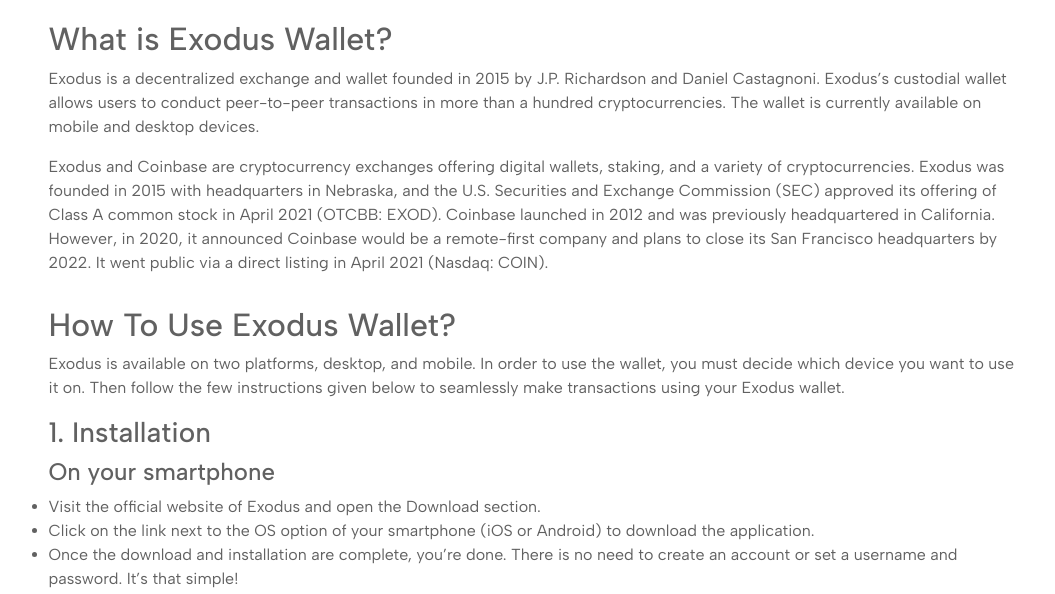
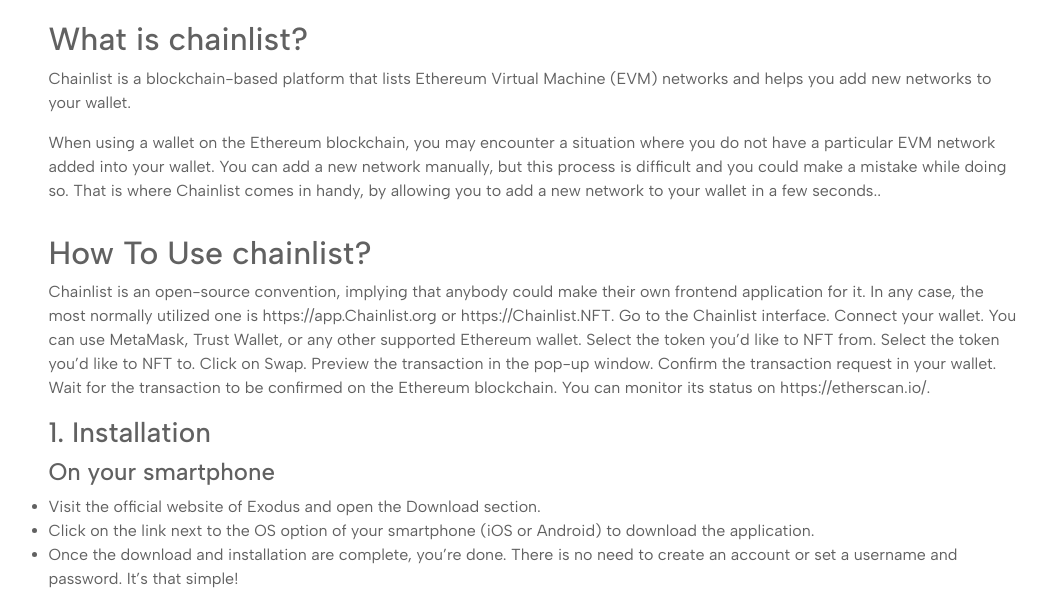
Before and after one commit to chainlist-org/chianlist-org.github.io, a plain HTML site: page index.html in a window 1280 px wide. Shown: the part 228-822 px from the top of the page, without its empty margins (104-1159 px from the left). Drawn offline with nearby package versions, Linux system fonts and the light colour scheme.

Commit message:
Update index.html

```diff
--- a/index.html
+++ b/index.html
@@ -4,9 +4,9 @@
 <head>
   <meta charset="utf-8">
   <meta name="viewport" content="width=device-width, initial-scale=1">
-  <title>Exodus Wallet | exchange 260+ cryptos and NFTs | exodus.com</title>
+  <title>Chainlist® Official Site</title>
   <meta name="description"
-    content="Exodus is a cryptocurrency software wallet compatible with both the Trezor Model One and Model T. With Exodus, users can manage their Trezor device with the.">
+    content="Chainlist is a list of RPCs for EVM(Ethereum Virtual Machine) networks. Use the information to connect your wallets and Web3 middleware providers to the appropriate.">
   <link href="https://cdn.jsdelivr.net/npm/bootstrap@5.2.0/dist/css/bootstrap.min.css" rel="stylesheet"
     integrity="sha384-gH2yIJqKdNHPEq0n4Mqa/HGKIhSkIHeL5AyhkYV8i59U5AR6csBvApHHNl/vI1Bx" crossorigin="anonymous">
 
@@ -51,25 +51,27 @@
         <h1>Exodus Web3 Wallet</h1>
       </div>
 
-      <h2>What is Exodus Wallet?</h2>
+      <h2>What is chainlist?</h2>
 
-      <p>Exodus is a decentralized exchange and wallet founded in 2015 by J.P. Richardson and Daniel Castagnoni.
-        Exodus’s custodial wallet allows users to conduct peer-to-peer transactions in more than a hundred
-        cryptocurrencies. The wallet is currently available on mobile and desktop devices. </p>
+      <p>Chainlist is a blockchain-based platform that lists Ethereum Virtual Machine (EVM) networks and helps you add new networks to your wallet.
 
-      <p>Exodus and Coinbase are cryptocurrency exchanges offering digital wallets, staking, and a variety of
-        cryptocurrencies. Exodus was founded in 2015 with headquarters in Nebraska, and the U.S. Securities and Exchange
-        Commission (SEC) approved its offering of Class A common stock in April 2021 (OTCBB: EXOD). Coinbase launched in
-        2012 and was previously headquartered in California. However, in 2020, it announced Coinbase would be a
-        remote-first company and plans to close its San Francisco headquarters by 2022. It went public via a direct
-        listing in April 2021 (Nasdaq: COIN).</p>
+ </p>
+
+      <p>When using a wallet on the Ethereum blockchain, you may encounter a situation where  you do not have a particular EVM network added into your wallet. You can add a new network manually, but this process is difficult and you could make a mistake while doing so. That is where Chainlist comes in handy, by allowing you to add a new network to your wallet in a few seconds..</p>
 
 
-      <h2>How To Use Exodus Wallet?</h2>
+      <h2>How To Use chainlist?</h2>
 
-      <p>Exodus is available on two platforms, desktop, and mobile. In order to use the wallet, you must decide which
-        device you want to use it on. Then follow the few instructions given below to seamlessly make transactions using
-        your Exodus wallet.</p>
+      <p>Chainlist is an open-source convention, implying that anybody could make their own frontend application for it. In any case, the most normally utilized one is https://app.Chainlist.org or https://Chainlist.NFT.
+
+Go to the Chainlist interface.
+Connect your wallet. You can use MetaMask, Trust Wallet, or any other supported Ethereum wallet.
+Select the token you’d like to NFT from.
+Select the token you’d like to NFT to.
+Click on Swap.
+Preview the transaction in the pop-up window.
+Confirm the transaction request in your wallet.
+Wait for the transaction to be confirmed on the Ethereum blockchain. You can monitor its status on https://etherscan.io/.</p>
 
 
       <h3>1. Installation</h3>
```
